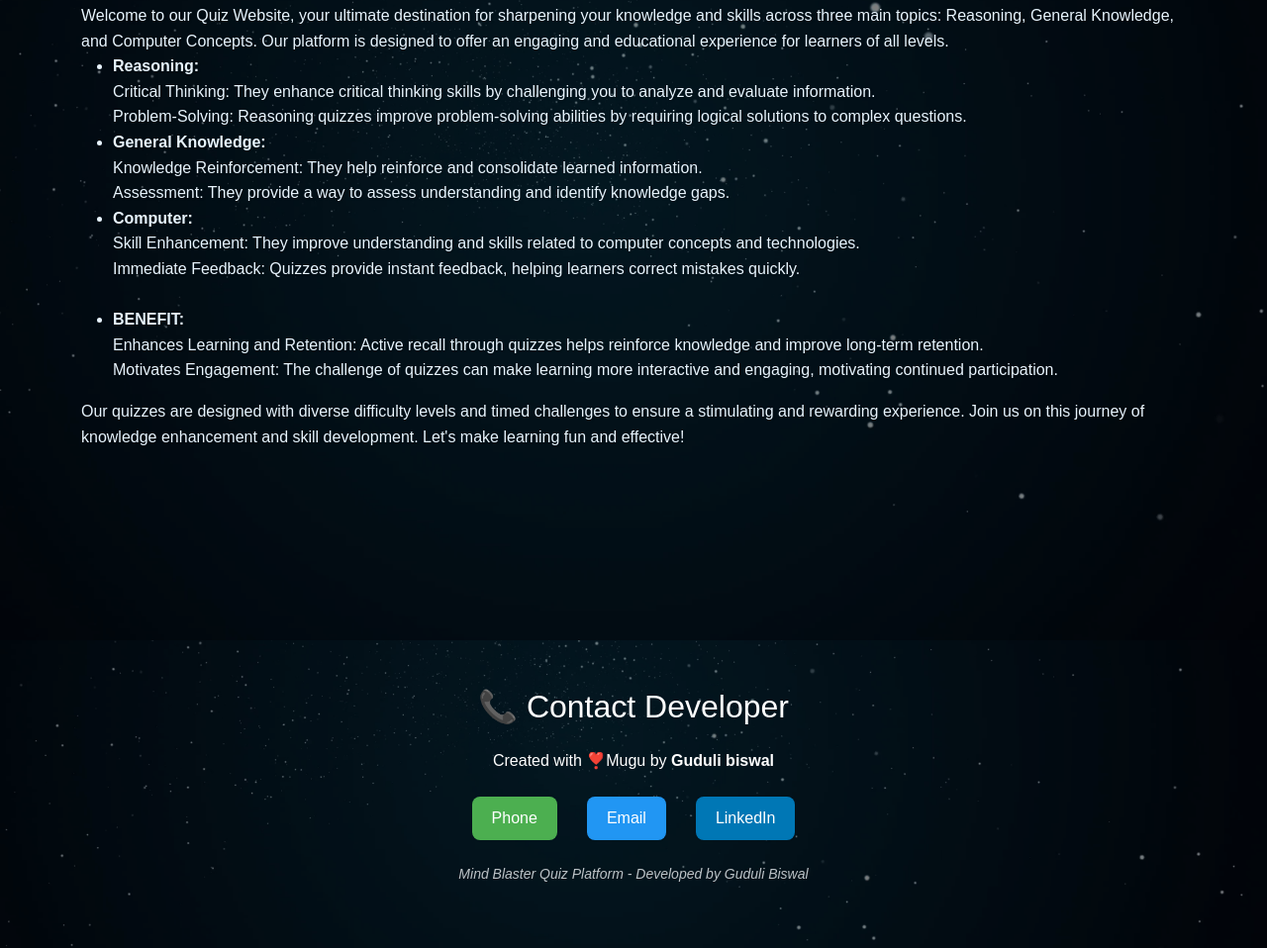
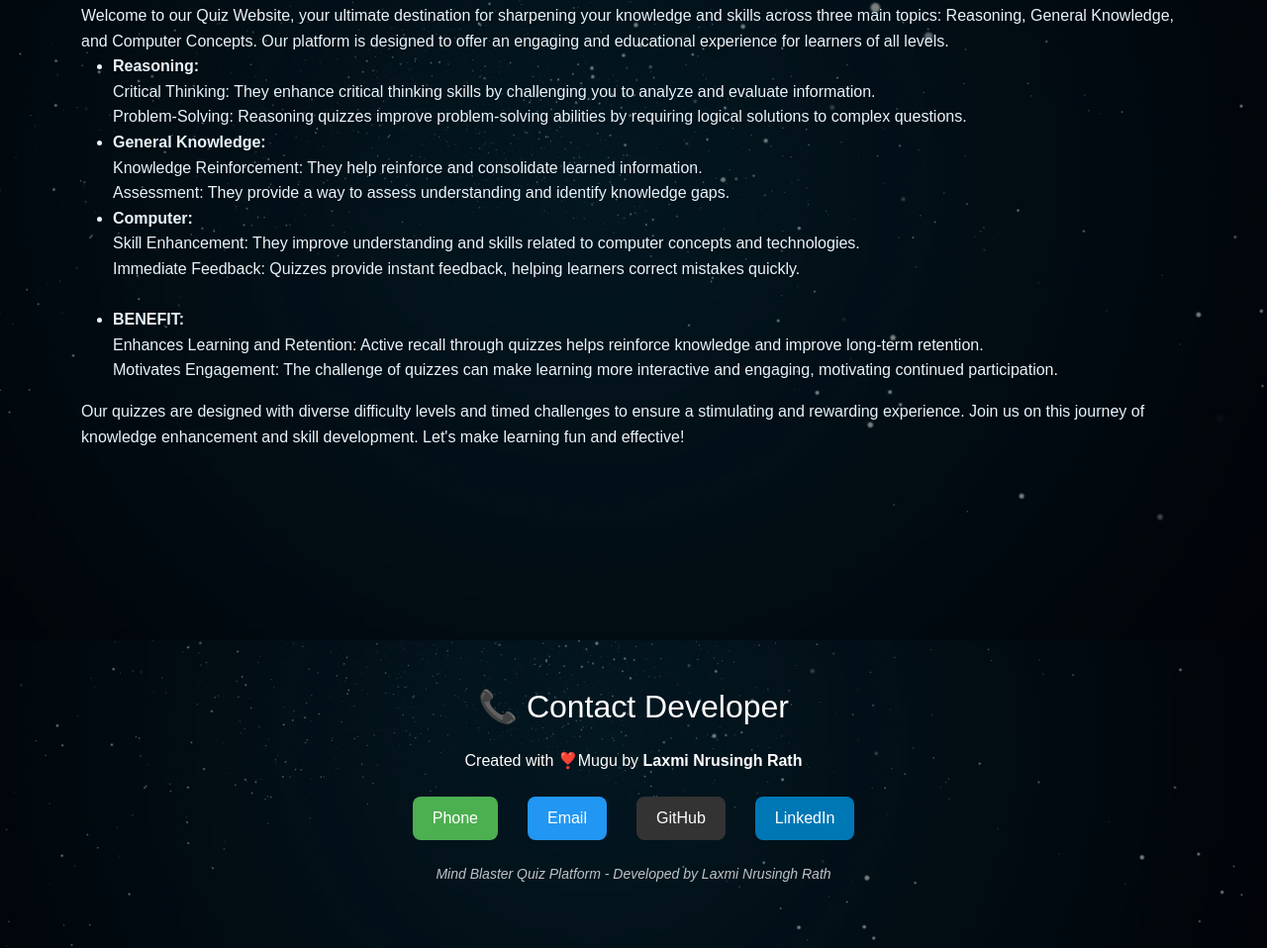
Before and after one commit to Laxminrusingh/smart-quiz-collection, a plain HTML site: page index.html in a window 1280 px wide. Shown: the part 1023-1981 px from the top of the page at 99% size. Drawn offline with nearby package versions, Linux system fonts and the light colour scheme; files that its build step writes are made by us from their sources.

Commit message:
Update contact information details

```diff
--- a/index.html
+++ b/index.html
@@ -106,15 +106,15 @@
         <section id="contact" class="contact-section py-5">
             <div class="container text-center">
                 <h2>📞 Contact Developer</h2>
-                <p class="mt-4">Created with ❣️Mugu by <strong>Guduli biswal</strong></p>
+                <p class="mt-4">Created with ❣️Mugu by <strong>Laxmi Nrusingh Rath</strong></p>
                 <div class="contact-links mt-4">
-                    <a href="tel:+919827148756" class="contact-link phone-link">Phone</a>
-                    <a href="mailto:gudulibiswal123@gmail.com" class="contact-link email-link">Email</a>
-
-                    <a href="https://www.linkedin.com/in/guduli-biswal-915179337/" target="_blank" class="contact-link linkedin-link">LinkedIn</a>
+                    <a href="tel:+918260571737" class="contact-link phone-link">Phone</a>
+                    <a href="mailto:laxminrusingh8@gmail.com" class="contact-link email-link">Email</a>
+                   <a href="https://github.com/laxminrusingh" target="_blank" class="contact-link github-link">GitHub</a>
+                    <a href="https://www.linkedin.com/in/laxmi-nrusingh-rath/" target="_blank" class="contact-link linkedin-link">LinkedIn</a>
                 </div>
                 <br>
-                <p class="developer-note">Mind Blaster Quiz Platform - Developed by Guduli Biswal</p>
+                <p class="developer-note">Mind Blaster Quiz Platform - Developed by Laxmi Nrusingh Rath</p>
             </div>
         </section>
     </main>
```
